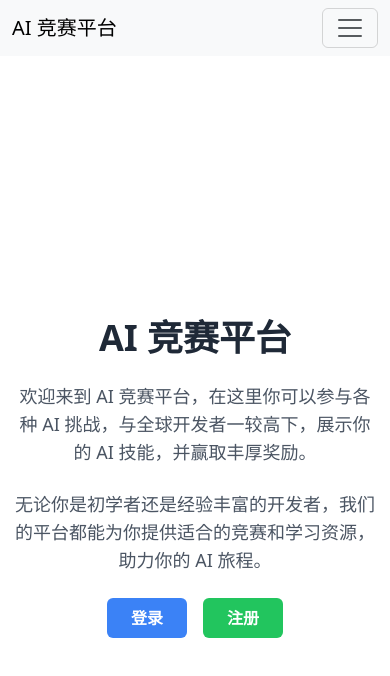
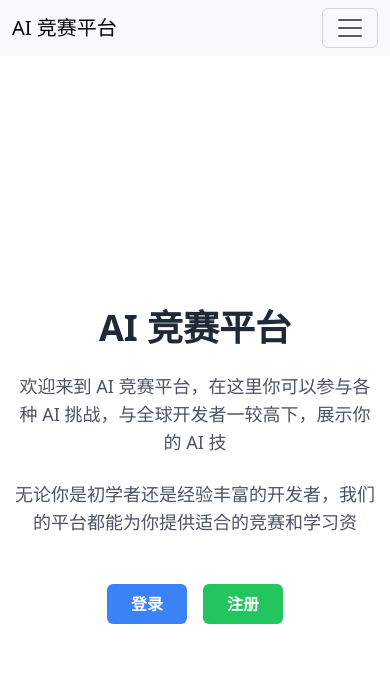
Before and after one commit to SYSUMSC/aigame, a Vue app in the folder frontend/: page / in a window 390 px wide. Shown: the top 676 px of the page. Built offline with nearby package versions, Linux system fonts and the light colour scheme.

Commit message:
微调主界面

```diff
--- a/frontend/src/views/Home.vue
+++ b/frontend/src/views/Home.vue
@@ -1,21 +1,12 @@
 <template>
-  <div
-    class="flex flex-col items-center justify-center min-h-screen"
-  >
+  <div class="flex flex-col items-center justify-center min-h-screen">
     <!-- 平台介绍 -->
-    <div class="text-center">
-      <h1 class="text-4xl font-bold text-gray-800 mb-4">AI 竞赛平台</h1>
-      <p class="text-lg text-gray-600 mb-6">
-        欢迎来到 AI 竞赛平台，在这里你可以参与各种 AI
-        挑战，与全球开发者一较高下，展示你的 AI 技能，并赢取丰厚奖励。
-      </p>
-      <p class="text-lg text-gray-600 mb-6">
-        无论你是初学者还是经验丰富的开发者，我们的平台都能为你提供适合的竞赛和学习资源，助力你的
-        AI 旅程。
-      </p>
-    </div>
-
-    <div class="flex space-x-4" v-if="!userStore.user">
+      <div class="text-center">
+        <h1 class="text-4xl font-bold text-gray-800 mb-4">AI 竞赛平台</h1>
+        <p v-html="TextIntro" class="text-lg text-gray-600 mb-6"></p>
+        <p v-html="TextWelc" class="text-lg text-gray-600 mb-6"></p>
+      </div>
+    <div class="flex space-x-4 py-4" v-if="!userStore.user">
       <router-link
         to="/user/login"
         class="bg-blue-500 hover:bg-blue-700 text-white font-bold py-2 px-4 rounded"
@@ -33,9 +24,34 @@
 </template>
 
 <script setup lang="ts">
-import { useUserStore } from '../stores/user';
+import { useUserStore } from '../stores/user'
+import { Ref, ref, onMounted } from 'vue'
 
-const userStore = useUserStore();
+const userStore = useUserStore()
+
+// 原始文本
+const originalTextIntro = "欢迎来到 AI 竞赛平台，在这里你可以参与各种 AI 挑战，与全球开发者一较高下，展示你的 AI 技能，并赢取丰厚奖励。"
+const originalTextWelc = "无论你是初学者还是经验丰富的开发者，我们的平台都能为你提供适合的竞赛和学习资源，助力你的 AI 旅程。"
+
+// 格式化后的文本，用于逐字显示
+const TextIntro = ref('')
+const TextWelc = ref('')
+
+// 模拟打字效果
+const typeEffect = (text: string, target: Ref<string>, interval: number = 100) => {
+  let index = 0
+  const type = setInterval(() => {
+    if (index < text.length) {
+      target.value += text.charAt(index)
+      index++
+    } else {
+      clearInterval(type)
+    }
+  }, interval)
+}
+
+onMounted(() => {
+  typeEffect(originalTextIntro, TextIntro)
+  typeEffect(originalTextWelc, TextWelc, 130) // 稍微慢一点的间隔
+})
 </script>
-
-<style scoped></style>
--- a/frontend/src/views/UserCenter.vue
+++ b/frontend/src/views/UserCenter.vue
@@ -1,5 +1,5 @@
 <template>
-  <div class="min-h-screen bg-gray-100 py-6 flex flex-col sm:py-12">
+  <div class="min-h-screen py-6 flex flex-col sm:py-12">
     <div class="container mx-auto">
       <div class="card shadow-lg">
         <div class="card-body p-6">
```
